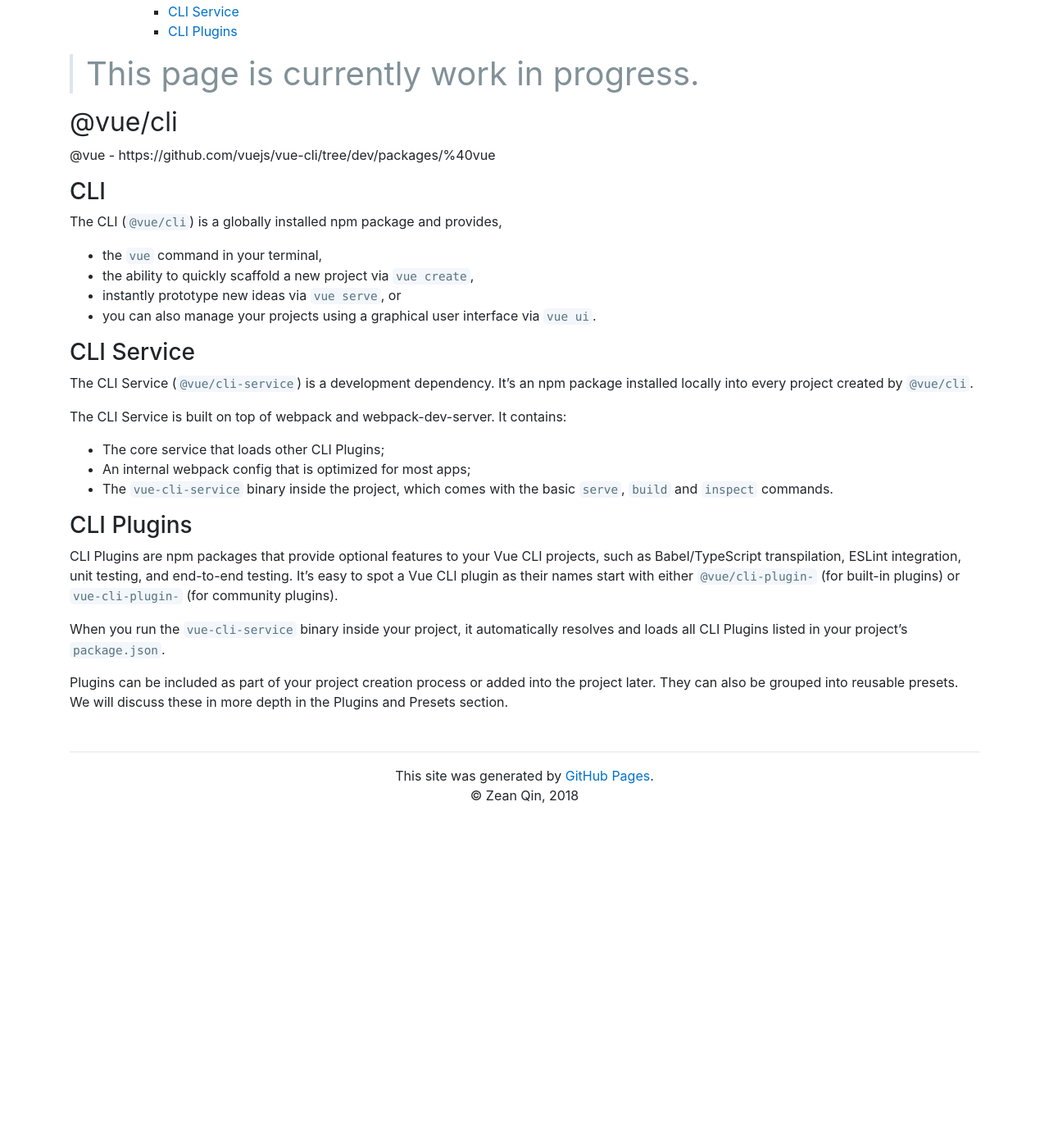
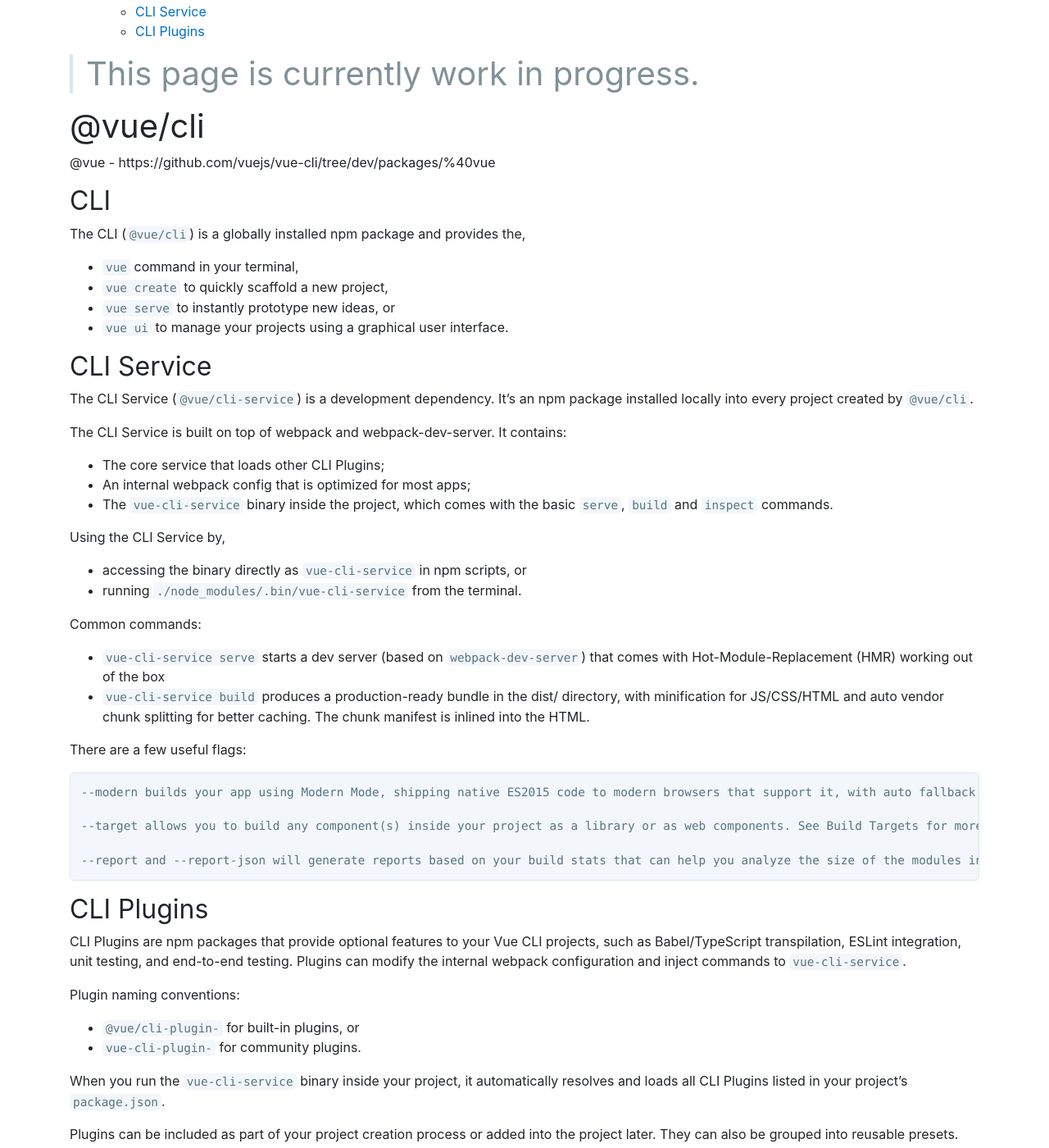
Before and after one commit to ZeanQin/zeanqin.github.io, a Jekyll site: the page built from _posts/2019-07-16-vue-cli.md, in a window 1280 px wide and 1400 px high, scrolled down 340 px. Shown: the whole window at 82% size. Built offline with Jekyll 4.4.1, drawn with Linux system fonts in a browser that asks for light colours; before the commit the page ends 1338 px from its top, so only the background shows below that; some of the changed text lies outside the part shown.

Commit message:
Update article

```diff
--- a/_posts/2019-07-16-vue-cli.md
+++ b/_posts/2019-07-16-vue-cli.md
@@ -7,19 +7,19 @@
 
 > # This page is currently work in progress.
 
-## @vue/cli
+# @vue/cli
 
 @vue - https://github.com/vuejs/vue-cli/tree/dev/packages/%40vue
 
-### CLI
+## CLI
 
-The CLI (`@vue/cli`) is a globally installed npm package and provides,
- - the `vue` command in your terminal,
- - the ability to quickly scaffold a new project via `vue create`,
- - instantly prototype new ideas via `vue serve`, or
- - you can also manage your projects using a graphical user interface via `vue ui`.
+The CLI (`@vue/cli`) is a globally installed npm package and provides the,
+ - `vue` command in your terminal,
+ - `vue create` to quickly scaffold a new project,
+ - `vue serve` to instantly prototype new ideas, or
+ - `vue ui` to manage your projects using a graphical user interface.
 
-### CLI Service
+## CLI Service
 
 The CLI Service (`@vue/cli-service`) is a development dependency. It's an npm package installed locally into every project created by `@vue/cli`.
 
@@ -28,10 +28,35 @@
   - An internal webpack config that is optimized for most apps;
   - The `vue-cli-service` binary inside the project, which comes with the basic `serve`, `build` and `inspect` commands.
 
-### CLI Plugins
+  Using the CLI Service by,
+   - accessing the binary directly as `vue-cli-service` in npm scripts, or
+   - running `./node_modules/.bin/vue-cli-service` from the terminal.
 
-CLI Plugins are npm packages that provide optional features to your Vue CLI projects, such as Babel/TypeScript transpilation, ESLint integration, unit testing, and end-to-end testing. It's easy to spot a Vue CLI plugin as their names start with either `@vue/cli-plugin-` (for built-in plugins) or `vue-cli-plugin-` (for community plugins).
+  Common commands:
+   - `vue-cli-service serve` starts a dev server (based on `webpack-dev-server`) that comes with Hot-Module-Replacement (HMR) working out of the box
+   - `vue-cli-service build` produces a production-ready bundle in the dist/ directory, with minification for JS/CSS/HTML and auto vendor chunk splitting for better caching. The chunk manifest is inlined into the HTML.
+
+There are a few useful flags:
+
+    --modern builds your app using Modern Mode, shipping native ES2015 code to modern browsers that support it, with auto fallback to a legacy bundle.
+
+    --target allows you to build any component(s) inside your project as a library or as web components. See Build Targets for more details.
+
+    --report and --report-json will generate reports based on your build stats that can help you analyze the size of the modules included in your bundle
+
+## CLI Plugins
+
+CLI Plugins are npm packages that provide optional features to your Vue CLI projects, such as Babel/TypeScript transpilation, ESLint integration, unit testing, and end-to-end testing. Plugins can modify the internal webpack configuration and inject commands to `vue-cli-service`.
+
+Plugin naming conventions:
+ - `@vue/cli-plugin-` for built-in plugins, or
+ - `vue-cli-plugin-` for community plugins.
 
 When you run the `vue-cli-service` binary inside your project, it automatically resolves and loads all CLI Plugins listed in your project's `package.json`.
 
-Plugins can be included as part of your project creation process or added into the project later. They can also be grouped into reusable presets. We will discuss these in more depth in the Plugins and Presets section.
+Plugins can be included as part of your project creation process or added into the project later. They can also be grouped into reusable presets.
+
+Run `vue add <plugin-name>` to,
+ - resolve `<plugin-name>` to full package name,
+ - installs it from npm, and
+ - invokes its generator.
```
